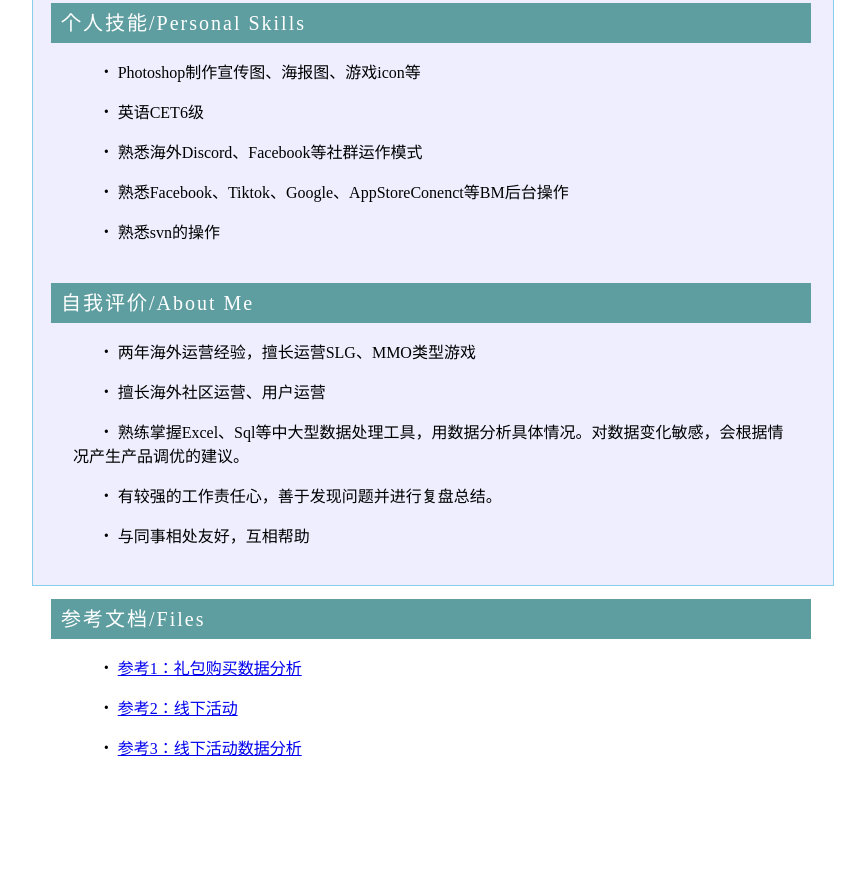
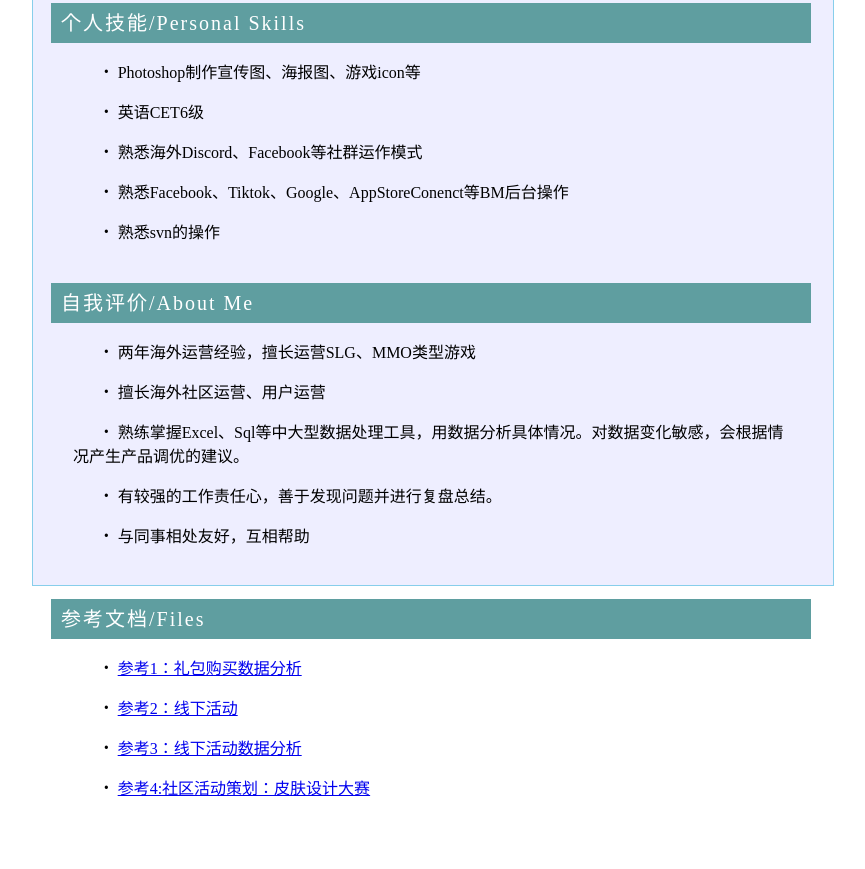
Before and after one commit to SunchaoLive/GOResume, a plain HTML site: page index.html in a window 1280 px wide. Shown: the part 1224-2093 px from the top of the page, without its empty margins (207-1072 px from the left). Drawn offline with Linux system fonts and the light colour scheme.

Commit message:
添加链接

```diff
--- a/index.html
+++ b/index.html
@@ -169,6 +169,8 @@
                 <p class="text"><a href="./example1 - 礼包.xlsx">参考1：礼包购买数据分析</a></p>
                 <p class="text"><a href="./example2 - 秋日祭积分活动.docx">参考2：线下活动</a></p>
                 <p class="text"><a href="./example3 - 线下活动前后收入情况.xlsx">参考3：线下活动数据分析</a></p>
+                <p class="text"><a href="./example 4 - zh-cn - 绝园少女皮肤大赛细则.docx">参考4:社区活动策划：皮肤设计大赛</a></p>
+
             </div>
 
         </div>
```
